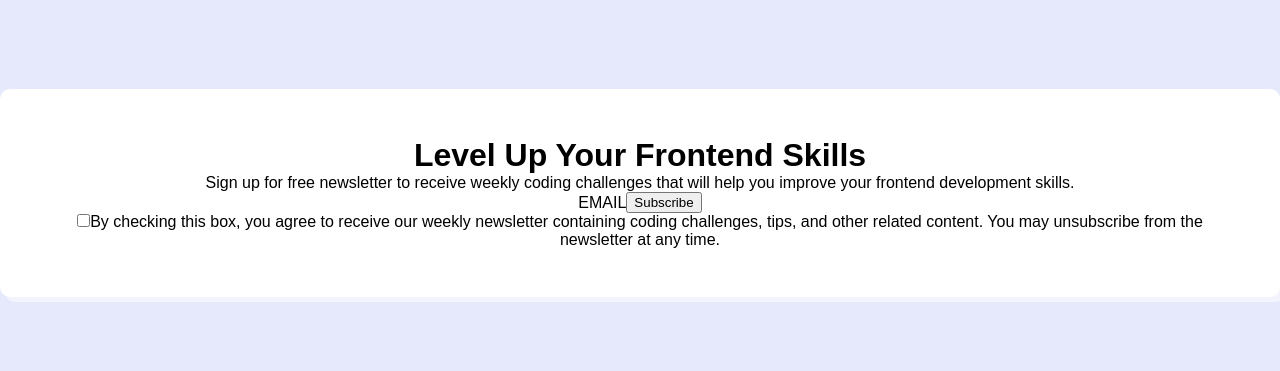
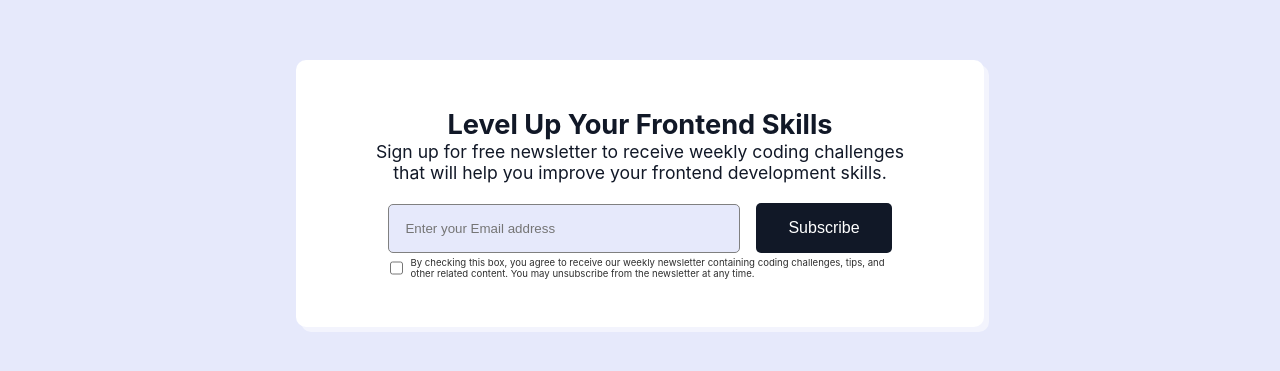
Before and after one commit to himanshukharwar/Frontend-Practice, a React (Create React App) app: page / in a window 1280 px wide. Shown: the part 207-578 px from the top of the page. Built offline with nearby package versions, Linux system fonts and the light colour scheme.

Commit message:
Newsletter Card Component completed

```diff
--- a/src/components/NewsletterCard.js
+++ b/src/components/NewsletterCard.js
@@ -1,33 +1,90 @@
 const containerStyle = {
   background: "#FFFFFF",
-  padding: "3rem",
+  padding: "3rem 5rem",
   borderRadius: "10px",
-  fontFamily: "sans-serif",
   textAlign: "center",
   boxShadow: "5px 5px #ffffff7e",
+  display: "flex",
+  justifyContent: "center",
+  alignItems: "center",
+  flexDirection: "column",
+};
+
+const headingStyle = {
+  color: "#111827",
+  fontSize: "1.7rem",
+};
+
+const pStyle = {
+  color: "#111827",
+  fontSize: "1.1rem",
+  width: "33rem",
+  marginBottom: "1rem",
 };
 
 const emailContainerStyle = {
+  margin: "4px 2px",
+};
+
+const emailInputStyle = {
+  width: "22rem",
+  padding: "1rem",
+  backgroundColor: "#E6E9FB",
+  borderRadius: "5px",
+  boxSizing: "border-box",
+  border: "1px solid grey",
+  marginRight: "1rem",
+};
+
+const emailButtonStyle = {
+  backgroundColor: "#111827",
+  borderRadius: "5px",
+  border: "none",
+  color: "white",
+  padding: "1rem 2rem",
+  textAlign: "center",
+  textDecoration: "none",
+  display: "inline-block",
+  fontSize: "1rem",
+  cursor: "pointer",
+};
+
+const center = {
   display: "flex",
   justifyContent: "center",
-  alignItems: "center",
+};
+
+const checkboxStyle = {
+  marginRight: ".5rem",
+  border: "1px solid #111827",
+  cursor:"pointer",
+};
+
+const lableStyle = {
+  fontSize: ".6rem",
+  color: "#2f2f2f",
+  width: "30rem",
+  textAlign: "start",
+  display: "block",
 };
 
 function NewsletterCard() {
   return (
     <div style={containerStyle}>
-      <h1>Level Up Your Frontend Skills</h1>
-      <p>
+      <h1 style={headingStyle}>Level Up Your Frontend Skills</h1>
+      <p style={pStyle}>
         Sign up for free newsletter to receive weekly coding challenges that
         will help you improve your frontend development skills.
       </p>
       <EmailContainer />
-      <input type="checkbox" />
-      <label>
-        By checking this box, you agree to receive our weekly newsletter
-        containing coding challenges, tips, and other related content. You may
-        unsubscribe from the newsletter at any time.
-      </label>
+      <div style={center}>
+        <input type="checkbox" style={checkboxStyle} />
+        <label style={lableStyle}>
+          By checking this box, you agree to receive our weekly newsletter
+          containing coding challenges, tips, and other related content. You may
+          unsubscribe from the newsletter at any time.
+        </label>
+      </div>
     </div>
   );
 }
@@ -35,8 +92,12 @@ function NewsletterCard() {
 function EmailContainer() {
   return (
     <div style={emailContainerStyle}>
-      <div>EMAIL</div>
-      <button>Subscribe</button>
+      <input
+        type="email"
+        style={emailInputStyle}
+        placeholder="Enter your Email address"
+      ></input>
+      <button style={emailButtonStyle}>Subscribe</button>
     </div>
   );
 }
```
